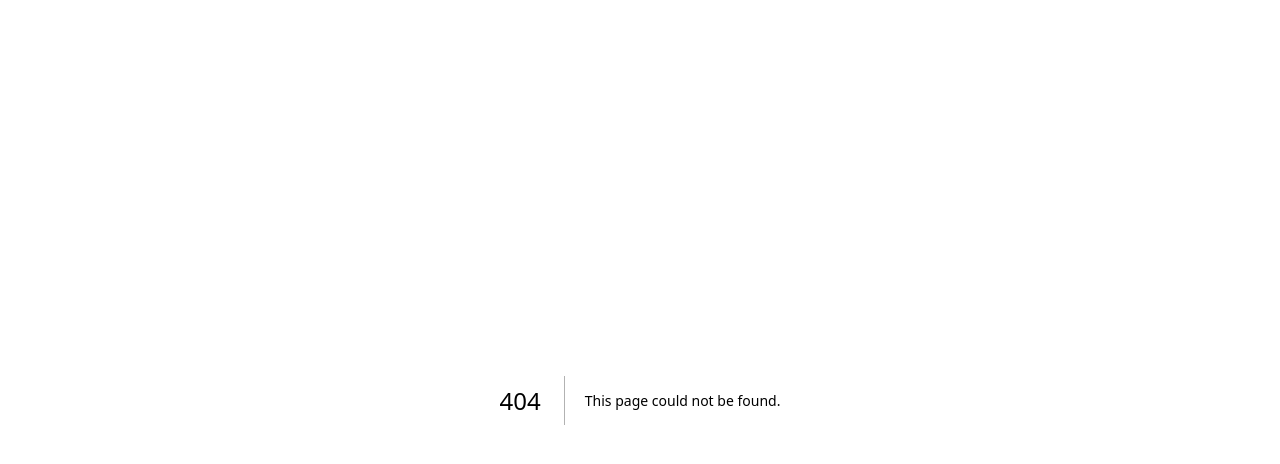
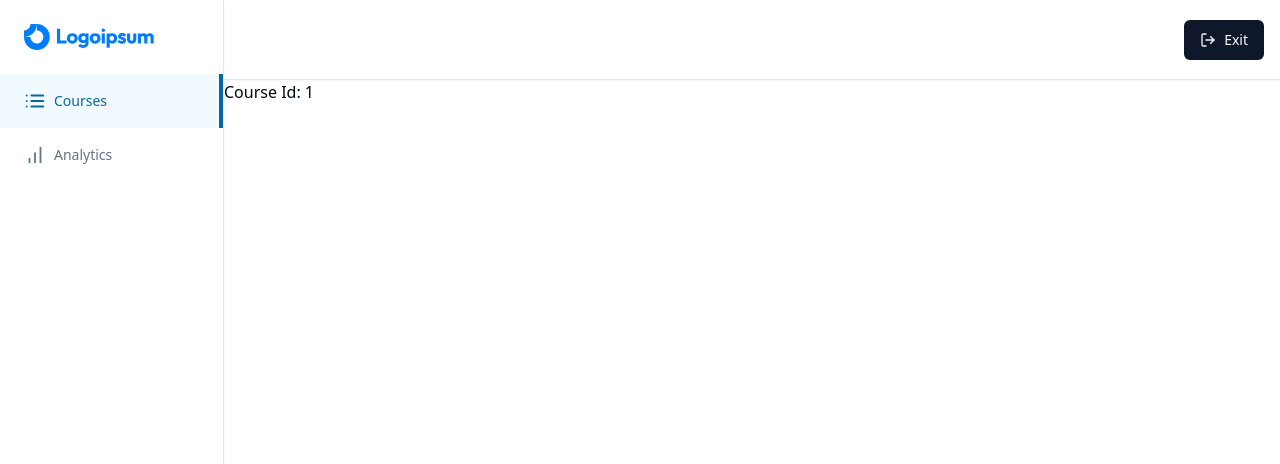
Before and after one commit to nhn0208/lms-platform, a Next.js app: page /teacher/courses/1 in a window 1280 px wide. Before the commit this address had no page. Shown: the top 464 px of the page. Built offline with nearby package versions, Linux system fonts and the light colour scheme.

Commit message:
Course Creation API

```diff
--- /dev/null
+++ b/app/(dashboard)/(routes)/teacher/courses/[courseId]/page.tsx
@@ -0,0 +1,13 @@
+const CourseIdPage = (
+    { params }: {
+        params : { courseId : string }
+    }
+    ) => {
+    return (
+        <div>
+            <p>Course Id: {params.courseId}</p>
+        </div>
+     );
+}
+
+export default CourseIdPage;
--- a/app/(dashboard)/(routes)/teacher/create/page.tsx
+++ b/app/(dashboard)/(routes)/teacher/create/page.tsx
@@ -40,8 +40,9 @@
 
   const onSubmit = async (values: z.infer<typeof formSchema>) => {
     try {
-        const response = await axios.post("/api/course",values);
+        const response = await axios.post("/api/courses",values);
         router.push(`/teacher/courses/${response.data.id}`);
+        toast.success("Success");
     }catch{
         toast.error("Something went wrong")
 
--- /dev/null
+++ b/app/api/courses/route.ts
@@ -0,0 +1,29 @@
+import { auth } from "@clerk/nextjs";
+import { NextResponse } from "next/server";
+
+import { db } from "@/lib/db";
+
+export async function POST(
+    req: Request
+) {
+    try {
+        const { userId } = auth();
+        const { title } = await req.json();
+
+        if (!userId) {
+            return new NextResponse("Unauthozied",{status:401})
+        }
+
+        const course = await db.course.create({
+            data:{
+                userId,
+                title
+            }
+        });
+
+        return NextResponse.json(course);
+    }catch(error){
+        console.log("[COURSEs]",error);
+        return new NextResponse("Internal Error",{status:500})
+    }
+}
```
